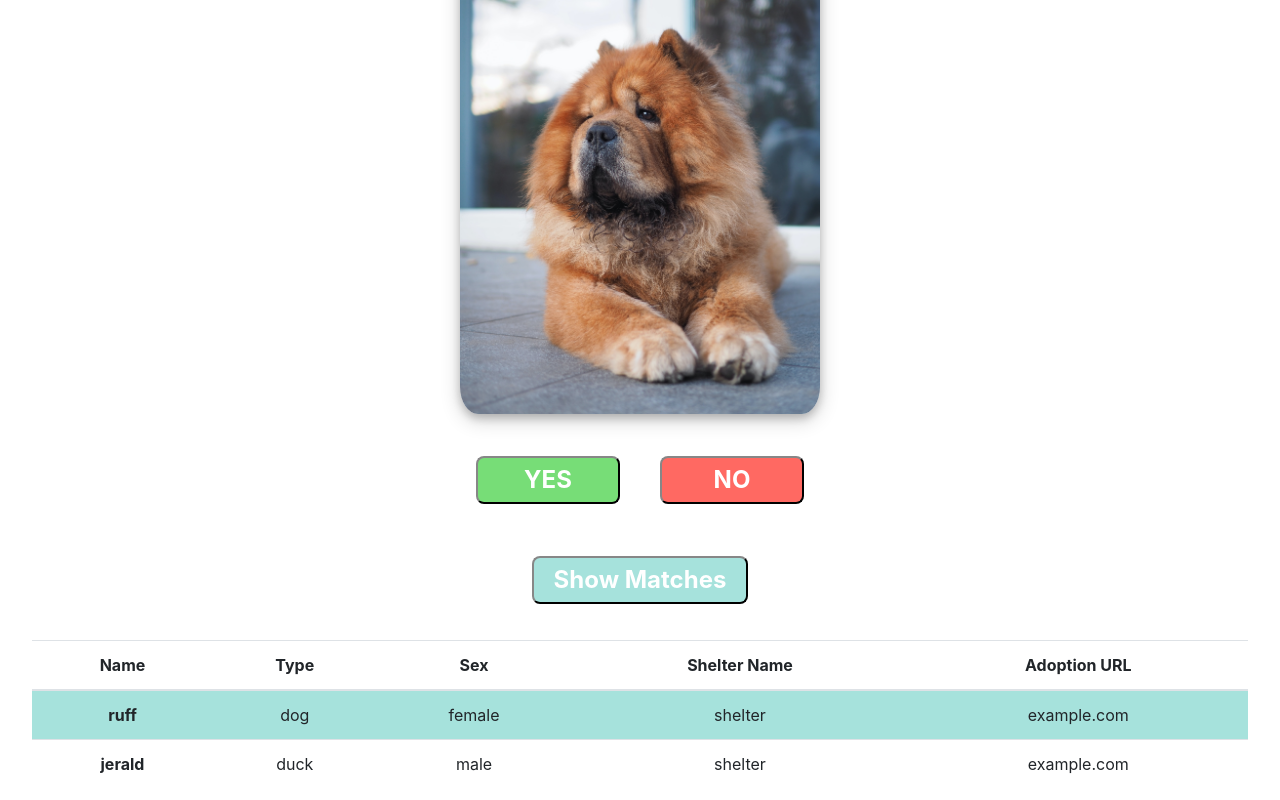
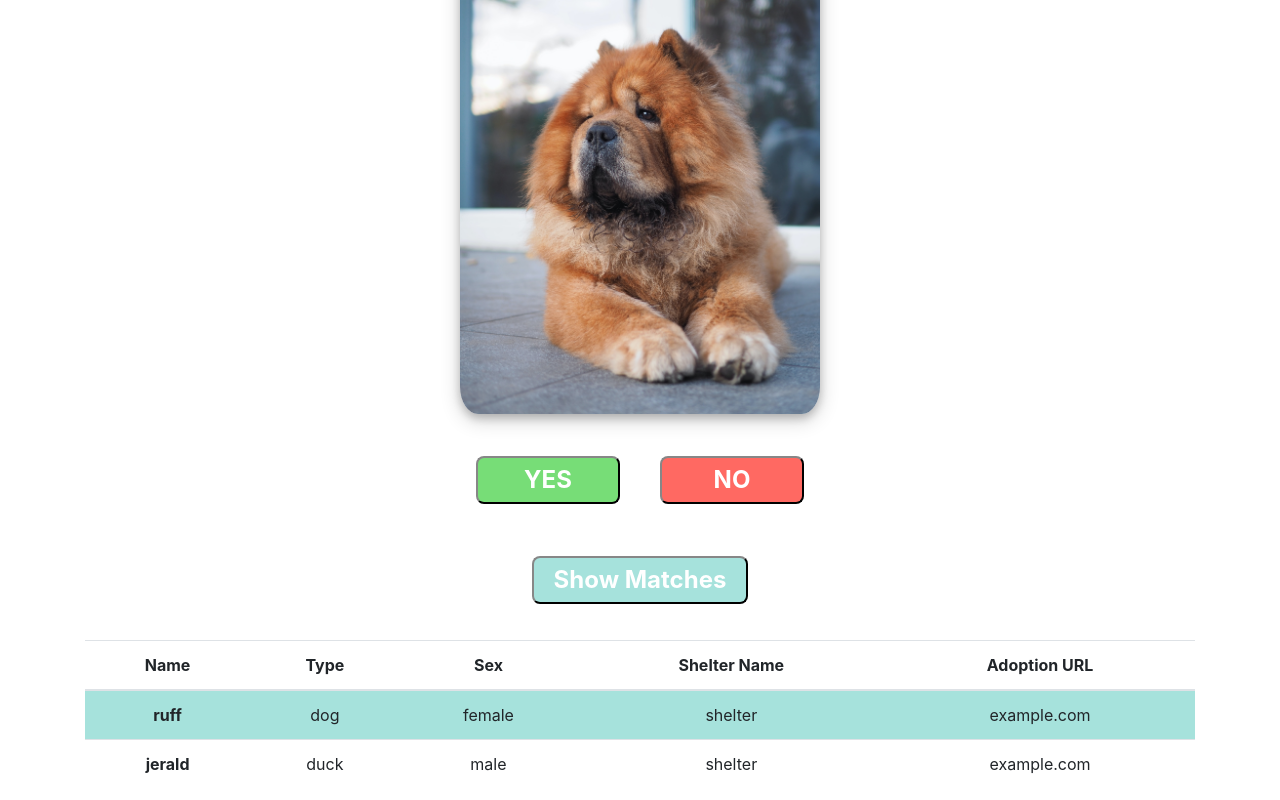
Before and after one commit to Codubee/PetFinderTTH1-2, a React (Create React App) app in the folder frontend/: page /match in a window 1280 px wide. Both pictures are taken after a click on the button "Show Matches". Shown: the part 246-1046 px from the top of the page. Built offline with nearby package versions, Linux system fonts and the light colour scheme.

Commit message:
added a container around the matches

```diff
--- a/frontend/src/views/MatchPage.js
+++ b/frontend/src/views/MatchPage.js
@@ -1,7 +1,7 @@
 import React, { useState } from 'react';
 import '../styles/MPbuttons.css';
 import AnimalImage from '../components/AnimalImage'
-import { Collapse, CardBody, Card } from 'reactstrap';
+import { Collapse, Container } from 'reactstrap';
 import ShowMatches from '../components/ShowMatches'
 import '../styles/MatchPage.css'
 
@@ -20,7 +20,9 @@ function MatchPage() {
             <div className="toggleButton">
                 <button onClick={toggle} className="mp-button" id="blue">Show Matches</button>
                 <Collapse isOpen={isOpen}>
-                    <ShowMatches/>
+                    <Container>
+                        <ShowMatches />
+                    </Container>
                 </Collapse>
             </div>
         </div>
```
